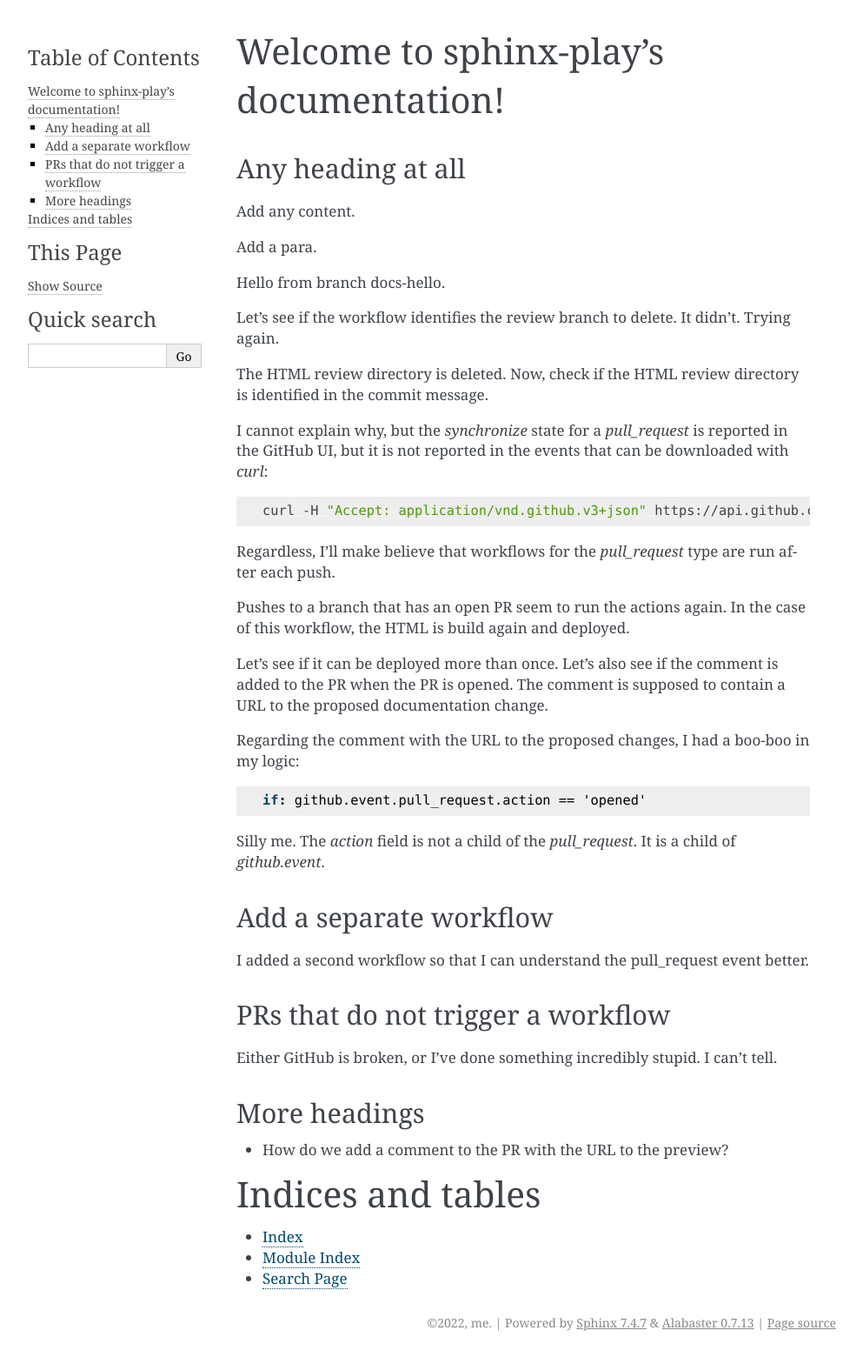
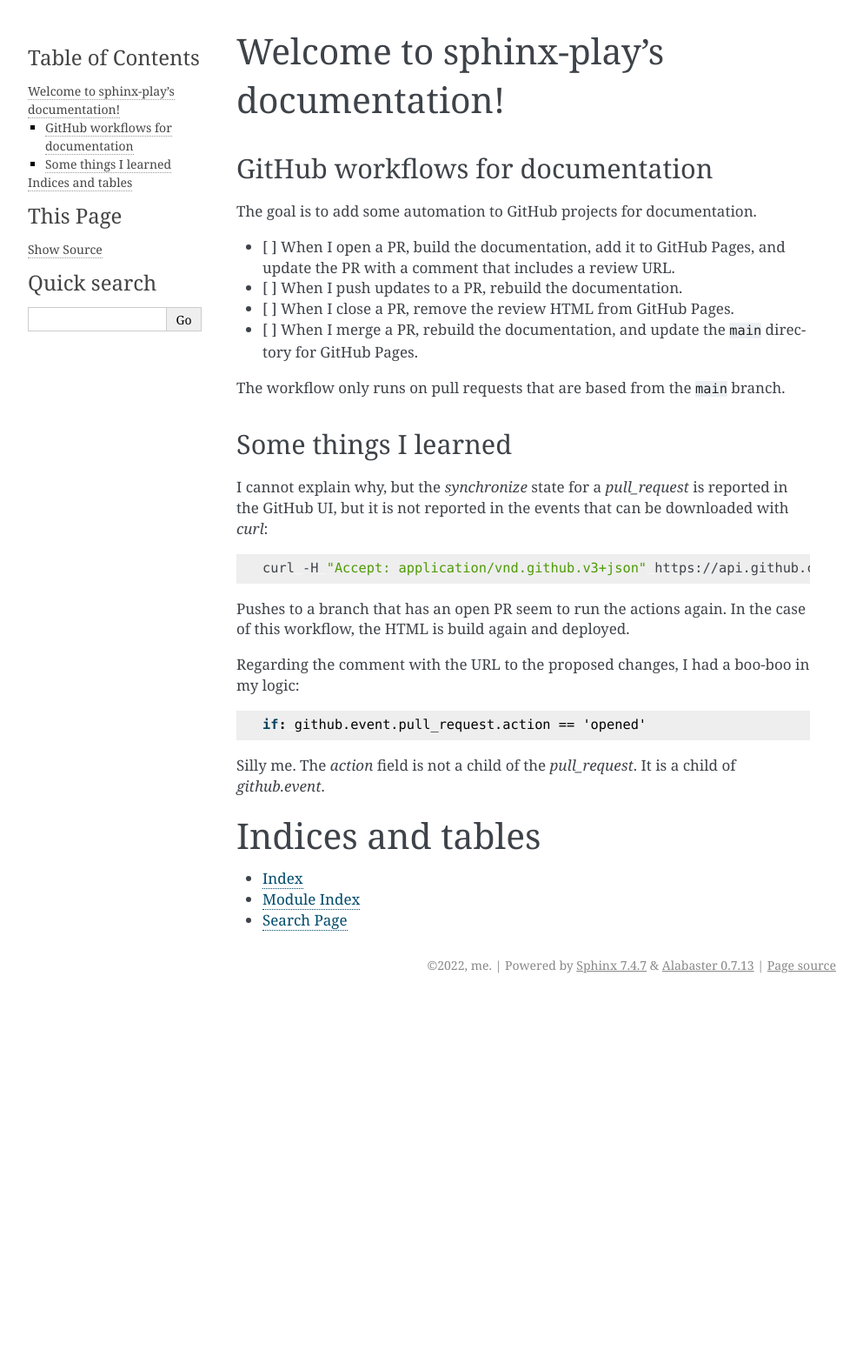
Before and after one commit to mikemckiernan/sphinx-play, a Sphinx documentation site: the page built from docs/source/index.rst, in a window 1280 px wide. Shown: the whole page at 87% size, without its empty margins (148-1141 px from the left). Built offline with Sphinx 7.4.7, drawn with Linux system fonts in a browser that asks for light colours; after the commit the page ends 1149 px from its top, so only the background shows below that.

Commit message:
Indicate that merge to main is supported

```diff
--- a/docs/source/index.rst
+++ b/docs/source/index.rst
@@ -10,22 +10,24 @@ Welcome to sphinx-play's documentation!
    :maxdepth: 2
    :caption: Contents:
 
-Any heading at all
-------------------
+GitHub workflows for documentation
+----------------------------------
 
-Add any content.
+The goal is to add some automation to GitHub projects for documentation.
+
+- [ ] When I open a PR, build the documentation, add it to GitHub Pages, and update the PR with a comment that includes a review URL.
+
+- [ ] When I push updates to a PR, rebuild the documentation.
+
+- [ ] When I close a PR, remove the review HTML from GitHub Pages.
+
+- [ ] When I merge a PR, rebuild the documentation, and update the ``main`` directory for GitHub Pages.
+
+The workflow only runs on pull requests that are based from the ``main`` branch.
 
 
-Add a para.
-
-Hello from branch docs-hello.
-
-Let's see if the workflow identifies the review branch to delete.
-It didn't.
-Trying again.
-
-The HTML review directory is deleted.
-Now, check if the HTML review directory is identified in the commit message.
+Some things I learned
+---------------------
 
 I cannot explain why, but the `synchronize` state for a `pull_request` is reported
 in the GitHub UI, but it is not reported in the events that can be downloaded with `curl`:
@@ -34,14 +36,8 @@ in the GitHub UI, but it is not reported in the events that can be downloaded wi
 
    curl -H "Accept: application/vnd.github.v3+json" https://api.github.com/repos/mikemckiernan/sphinx-play/events
 
-Regardless, I'll make believe that workflows for the `pull_request` type are run after each push.
-
 Pushes to a branch that has an open PR seem to run the actions again.
 In the case of this workflow, the HTML is build again and deployed.
-
-Let's see if it can be deployed more than once.
-Let's also see if the comment is added to the PR when the PR is opened.
-The comment is supposed to contain a URL to the proposed documentation change.
 
 Regarding the comment with the URL to the proposed changes, I had a boo-boo
 in my logic:
@@ -54,25 +50,6 @@ Silly me.  The `action` field is not a child of the `pull_request`.
 It is a child of `github.event`.
 
 
-Add a separate workflow
------------------------
-
-I added a second workflow so that I can understand the pull_request event better.
-
-
-PRs that do not trigger a workflow
-----------------------------------
-
-Either GitHub is broken, or I've done something incredibly stupid.
-I can't tell.
-
-
-More headings
--------------
-
-* How do we add a comment to the PR with the URL to the preview?
-
-
 Indices and tables
 ==================
 
```
